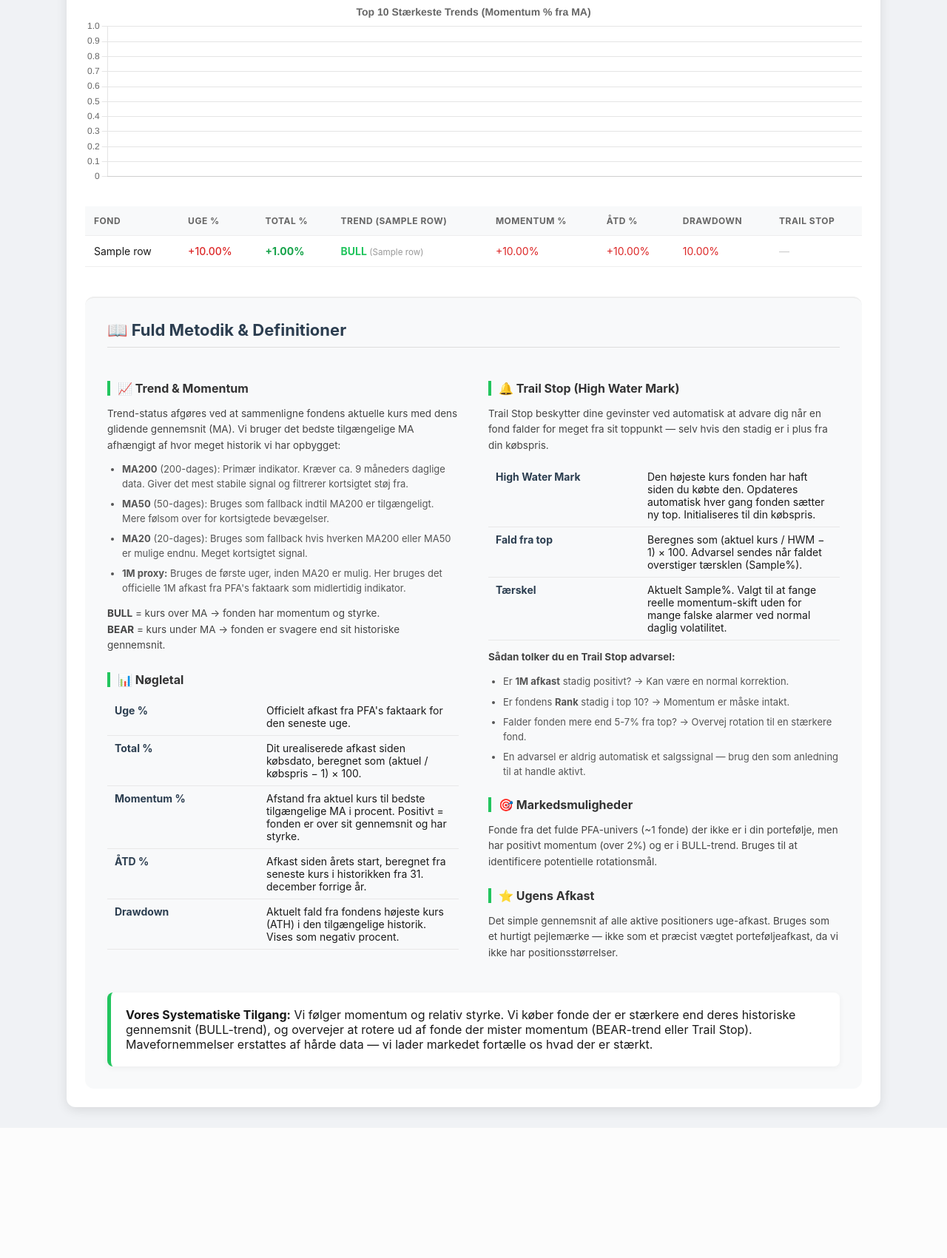
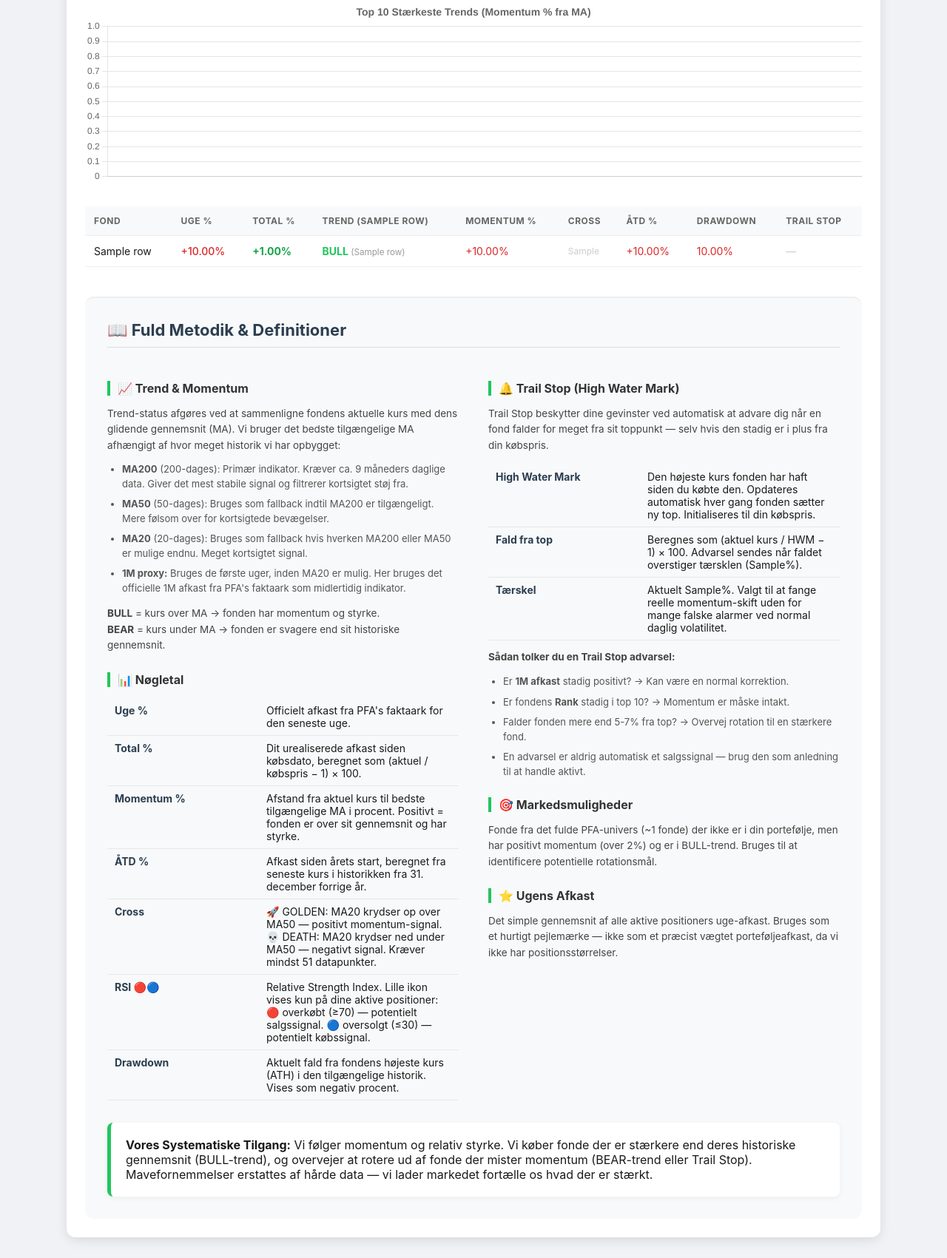
Before and after one commit to Alf4444/TrendAgent, a Python web app: template templates/weekly.html.j2 in a window 1280 px wide. Shown: the part 590-2291 px from the top of the page at 74% size. Before the commit the page ends 2104 px from the top, so only its background shows below. Run offline with Jinja, Linux system fonts and the light colour scheme; the template is opened without the code that fills it: most values are stand-ins (such as "Sample title", 1, 10 or a date in 2020).

Commit message:
Update weekly.html.j2

```diff
--- a/templates/weekly.html.j2
+++ b/templates/weekly.html.j2
@@ -149,6 +149,7 @@
           <th>Total %</th>
           <th>Trend ({{ rows[0].ma_label if rows else 'MA' }})</th>
           <th>Momentum %</th>
+          <th>Cross</th>
           <th>ÅTD %</th>
           <th>Drawdown</th>
           <th>Trail Stop</th>
@@ -157,7 +158,14 @@
       <tbody>
         {% for row in rows %}
         <tr class="{{ 'active' if row.is_active else '' }}">
-          <td>{{ '⭐' if row.is_active else '' }} {{ row.name[:45] }}</td>
+          <td>{{ '⭐' if row.is_active else '' }}
+            {{ row.name[:40] }}
+            {% if row.is_active and row.rsi_alert %}
+              <span style="font-size:11px; margin-left:4px;">
+                {{ '🔴' if row.rsi_alert == 'overkøbt' else '🔵' }}
+              </span>
+            {% endif %}
+          </td>
 
           <td style="color: {{ '#16a34a' if row.week_change_pct > 0 else '#dc2626' }}; font-weight: 500;">
             {{ '%+.2f'|format(row.week_change_pct) }}%
@@ -174,6 +182,10 @@
 
           <td style="color: {{ '#16a34a' if row.momentum >= 0 else '#dc2626' }};">
             {{ '%+.2f'|format(row.momentum) }}%
+          </td>
+
+          <td style="font-size: 12px; color: {{ '#1a73e8' if 'GOLDEN' in row.cross_20_50 else '#d93025' if 'DEATH' in row.cross_20_50 else '#ccc' }};">
+            {{ row.cross_20_50 }}
           </td>
 
           <td style="color: {{ '#16a34a' if row.ytd_return >= 0 else '#dc2626' }};">
@@ -245,6 +257,18 @@
               <td>ÅTD %</td>
               <td>Afkast siden årets start, beregnet fra seneste kurs i historikken
                   fra 31. december forrige år.</td>
+            </tr>
+            <tr>
+              <td>Cross</td>
+              <td>🚀 GOLDEN: MA20 krydser op over MA50 — positivt momentum-signal.
+                  💀 DEATH: MA20 krydser ned under MA50 — negativt signal.
+                  Kræver mindst 51 datapunkter.</td>
+            </tr>
+            <tr>
+              <td>RSI 🔴🔵</td>
+              <td>Relative Strength Index. Lille ikon vises kun på dine aktive positioner:
+                  🔴 overkøbt (≥70) — potentielt salgssignal.
+                  🔵 oversolgt (≤30) — potentielt købssignal.</td>
             </tr>
             <tr>
               <td>Drawdown</td>
```
